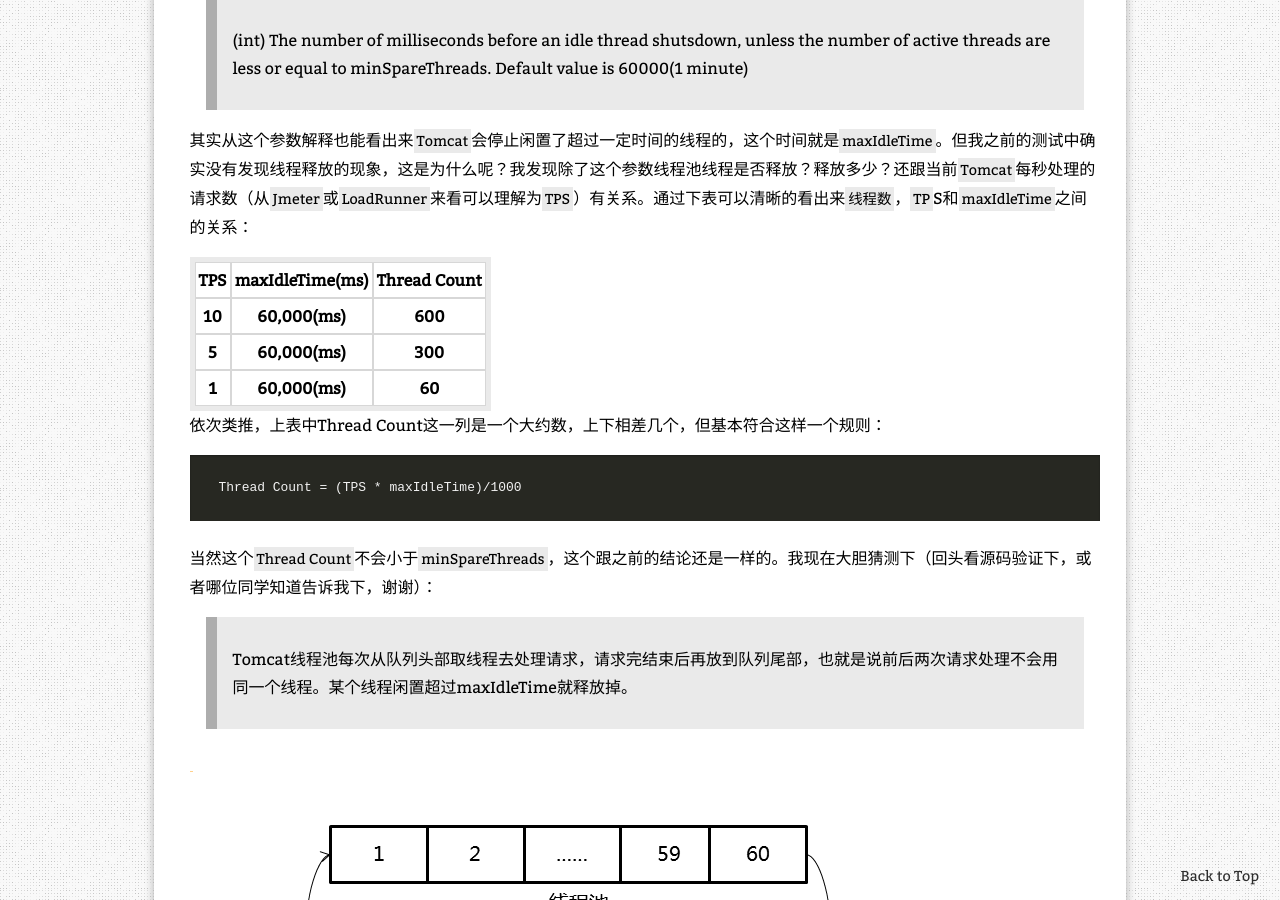
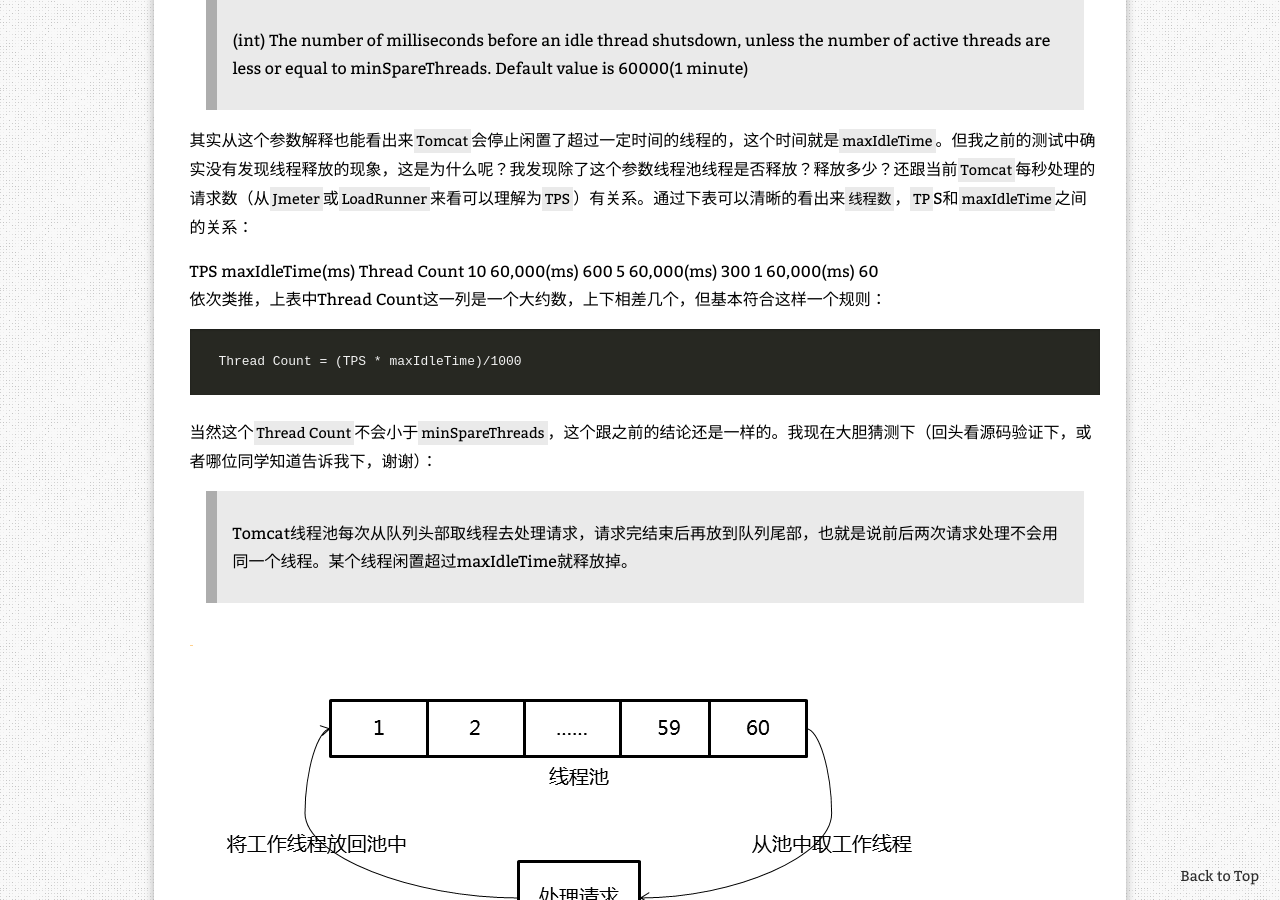
Before and after one commit to zhanjindong/zhanjindong.github.io, a Jekyll site: the page built from _posts/2015-01-20-concurrent-and-tomcat-threads-updated.md, in a window 1280 px wide and 900 px high, scrolled down 910 px. Built offline with Jekyll 4.4.1, drawn with Linux system fonts in a browser that asks for light colours; nearby versions of some CDN libraries; comment, search, counter and statistics services are not loaded; a style sheet for code colours, icons or effects is not loaded.

Commit message:
Add post

```diff
--- a/_posts/2015-01-20-concurrent-and-tomcat-threads-updated.md
+++ b/_posts/2015-01-20-concurrent-and-tomcat-threads-updated.md
@@ -31,7 +31,7 @@
 
 其实从这个参数解释也能看出来`Tomcat`会停止闲置了超过一定时间的线程的，这个时间就是`maxIdleTime`。但我之前的测试中确实没有发现线程释放的现象，这是为什么呢？我发现除了这个参数线程池线程是否释放？释放多少？还跟当前`Tomcat`每秒处理的请求数（从`Jmeter`或`LoadRunner`来看可以理解为`TPS`）有关系。通过下表可以清晰的看出来`线程数`，`TP`S和`maxIdleTime`之间的关系：
 
-{% datatable %}
+
 <tr>
 	<th>TPS</th>
 	<th>maxIdleTime(ms)</th>
@@ -52,7 +52,7 @@
 	<th>60,000(ms)</th>
 	<th>60</th>
 </tr>
-{% enddatatable %}
+
 
 依次类推，上表中Thread Count这一列是一个大约数，上下相差几个，但基本符合这样一个规则：
 
```
Also changed, not shown: other parts of _posts/2015-01-20-concurrent-and-tomcat-threads-updated.md (+1 -1 lines).
